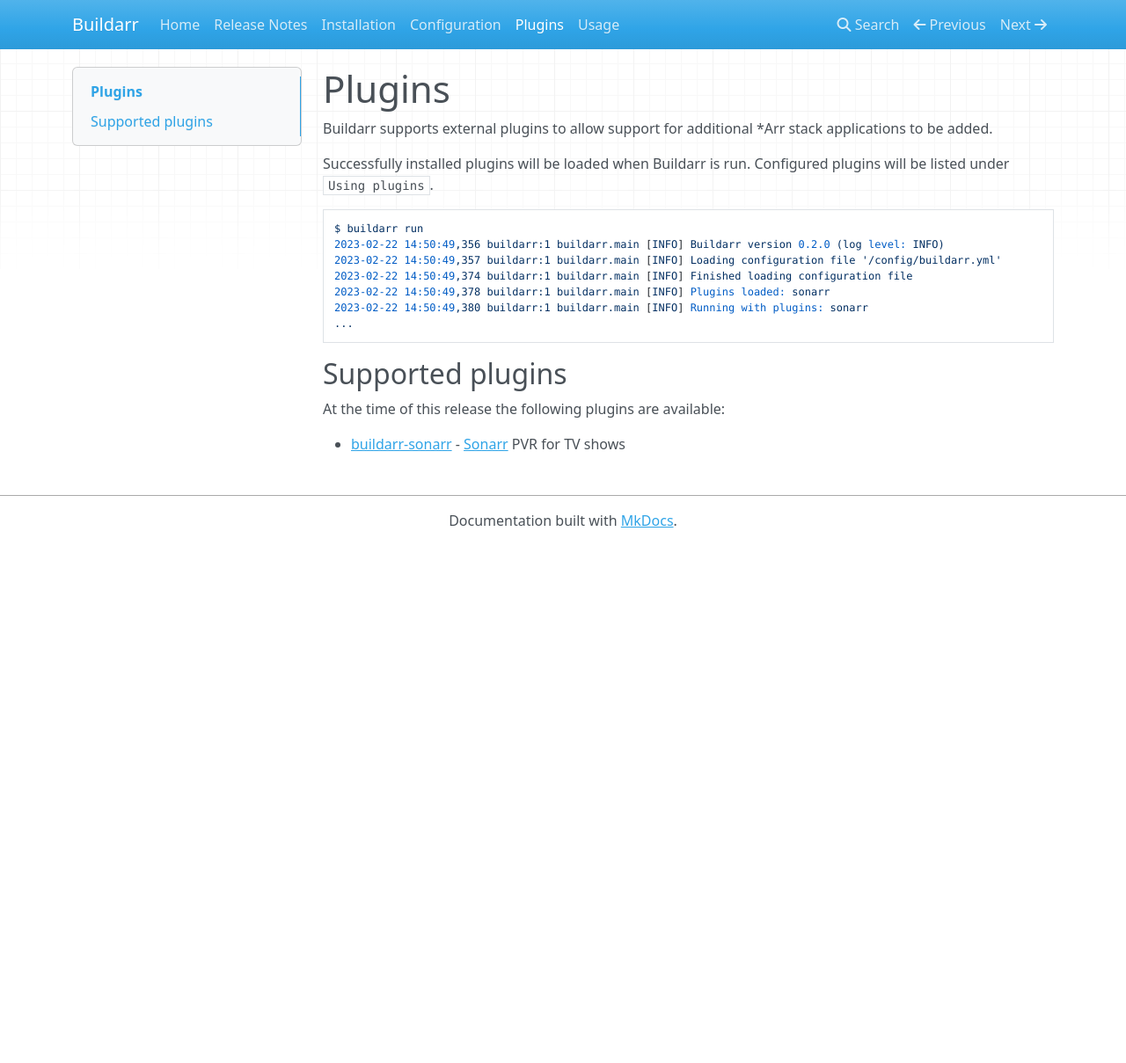
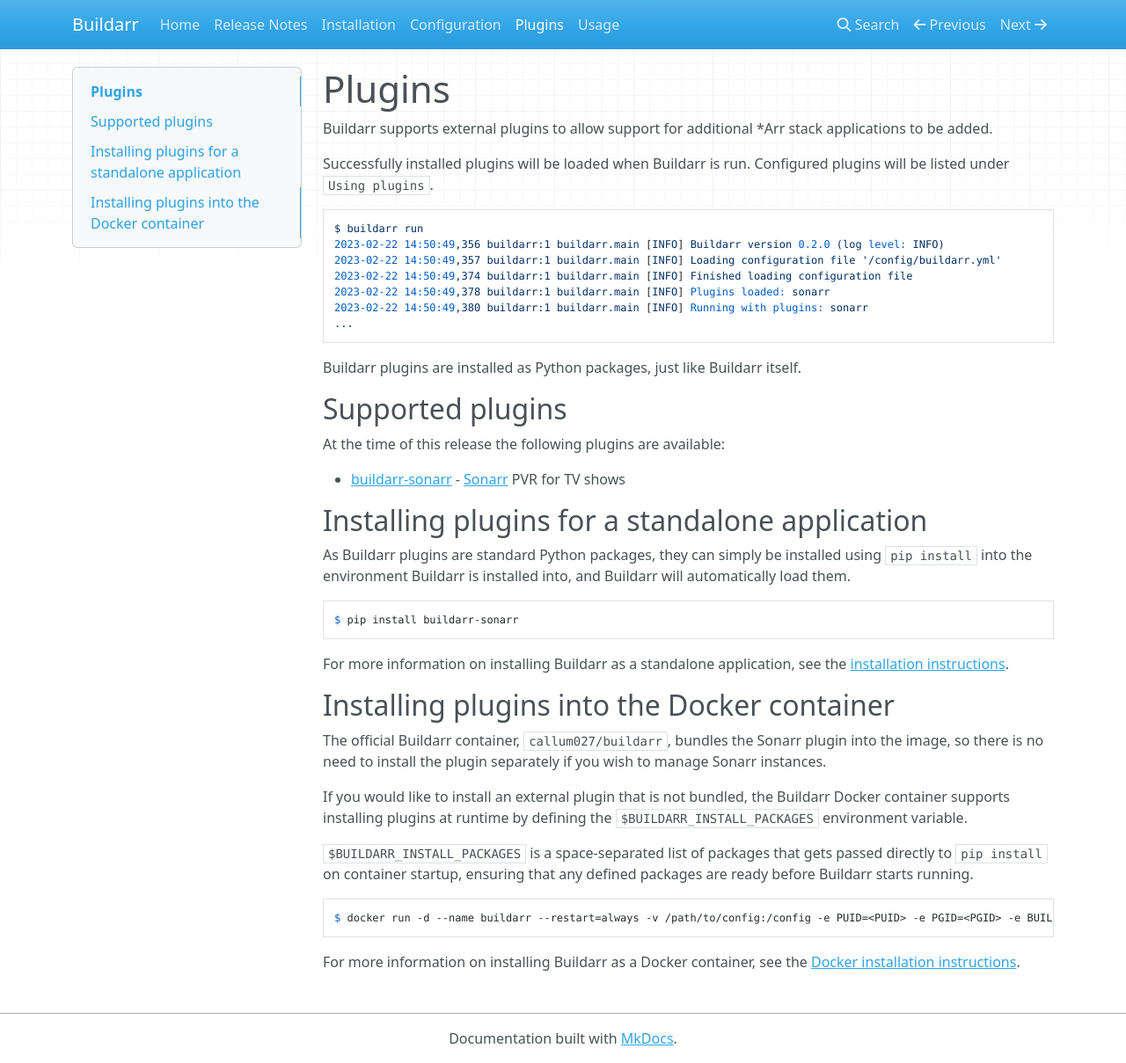
Before and after one commit to buildarr/buildarr, an MkDocs documentation site: the page built from docs/plugins.md, in a window 1280 px wide and 1209 px high. Shown: the whole window at 88% size. Built offline with MkDocs 1.6.1, drawn with Linux system fonts in a browser that asks for light colours; nearby versions of some CDN libraries.

Commit message:
Improve docs

````diff
--- a/docs/plugins.md
+++ b/docs/plugins.md
@@ -14,8 +14,34 @@
 ...
 ```
 
+Buildarr plugins are installed as Python packages, just like Buildarr itself.
+
 ## Supported plugins
 
 At the time of this release the following plugins are available:
 
 * [buildarr-sonarr](https://buildarr.github.io/plugins/sonarr) - [Sonarr](https://sonarr.tv) PVR for TV shows
+
+## Installing plugins for a standalone application
+
+As Buildarr plugins are standard Python packages, they can simply be installed using `pip install` into the environment Buildarr is installed into, and Buildarr will automatically load them.
+
+```bash
+$ pip install buildarr-sonarr
+```
+
+For more information on installing Buildarr as a standalone application, see the [installation instructions](installation.md#standalone-application).
+
+## Installing plugins into the Docker container
+
+The official Buildarr container, `callum027/buildarr`, bundles the Sonarr plugin into the image, so there is no need to install the plugin separately if you wish to manage Sonarr instances.
+
+If you would like to install an external plugin that is not bundled, the Buildarr Docker container supports installing plugins at runtime by defining the `$BUILDARR_INSTALL_PACKAGES` environment variable.
+
+`$BUILDARR_INSTALL_PACKAGES` is a space-separated list of packages that gets passed directly to `pip install` on container startup, ensuring that any defined packages are ready before Buildarr starts running.
+
+```bash
+$ docker run -d --name buildarr --restart=always -v /path/to/config:/config -e PUID=<PUID> -e PGID=<PGID> -e BUILDARR_INSTALL_PLUGINS="buildarr-sonarr" callum027/buildarr:latest
+```
+
+For more information on installing Buildarr as a Docker container, see the [Docker installation instructions](installation.md#docker).
````
Also changed, not shown: README.md (+5 -3 lines), docs/index.md (+5 -3 lines), docs/installation.md (+10 -0 lines), docs/release-notes.md (+5 -5 lines), docs/usage.md (+2 -2 lines).
